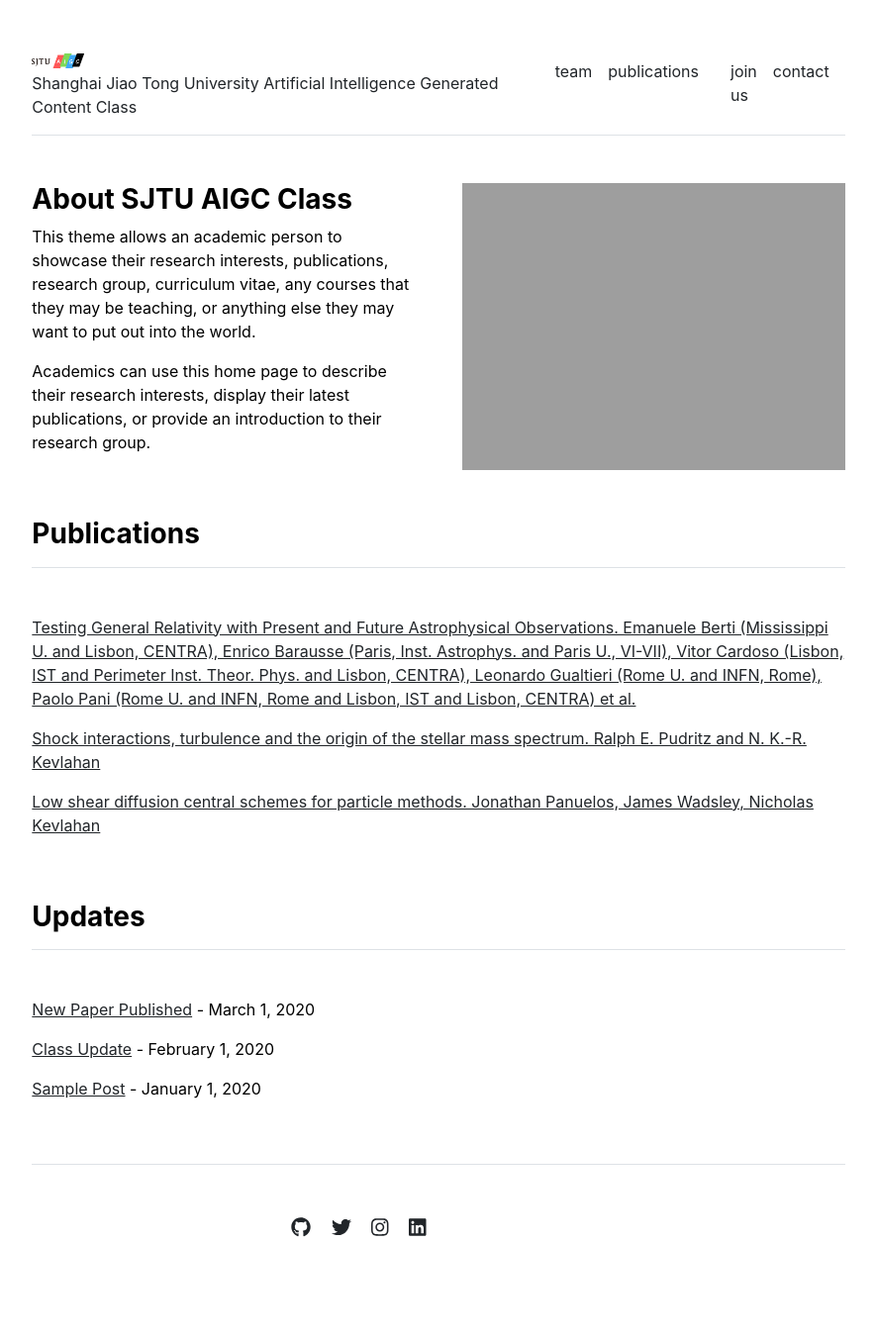
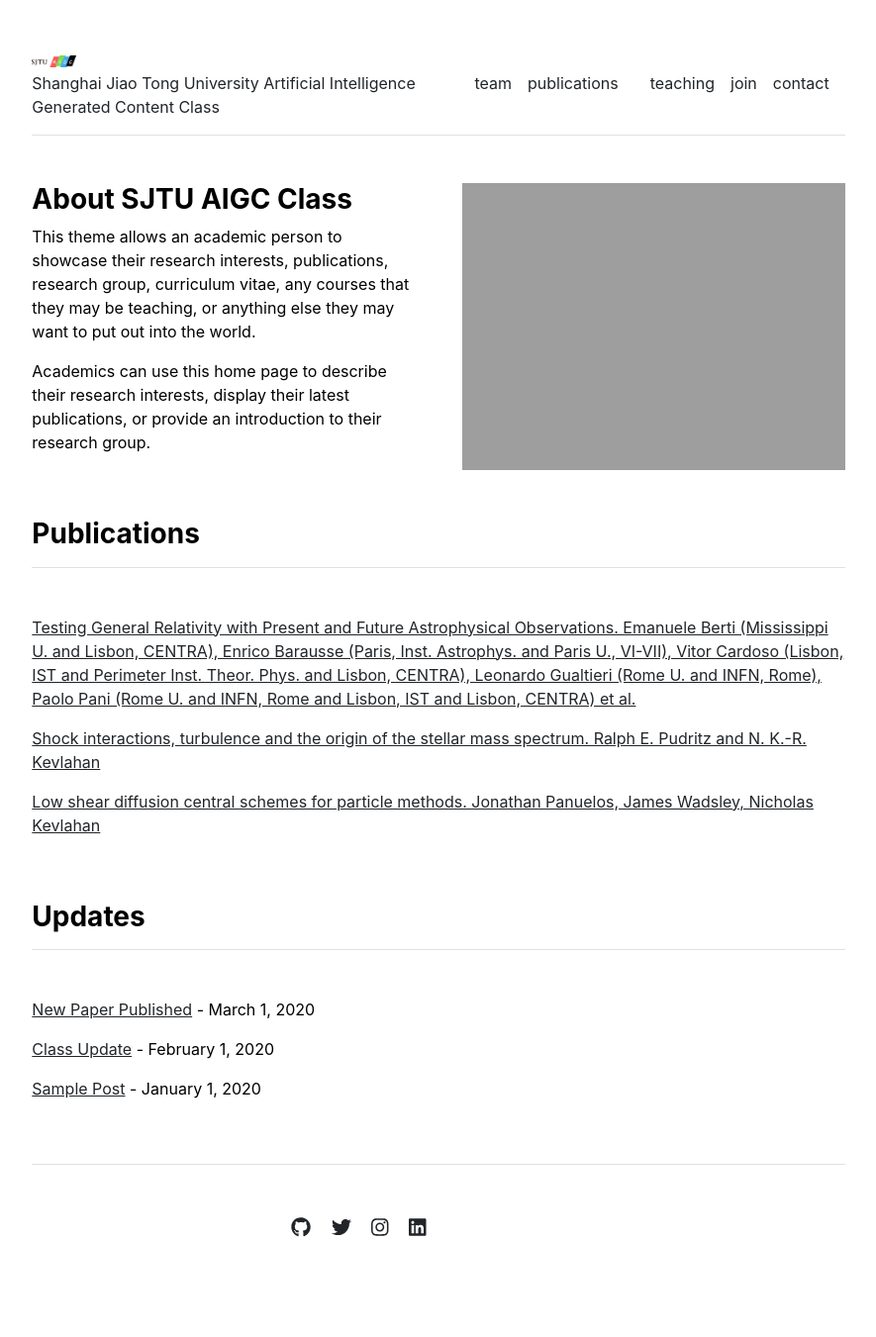
Before and after one commit to SJTU-AIGC/SJTU-AIGC.github.io, a Jekyll site: the page built from index.md, in a window 1280 px wide. Shown: the whole page at 99% size, without its empty margins (197-1082 px from the left). Built offline with Jekyll 4.4.1, drawn with Linux system fonts in a browser that asks for light colours.

Commit message:
Update settings.yml

```diff
--- a/_data/settings.yml
+++ b/_data/settings.yml
@@ -2,9 +2,9 @@
 - {name: 'team', url: '/team'}
 - {name: 'publications', url: '/publications'}
 - - {name: 'awards', url: '/awards'}
-# - {name: 'teaching', url: '/teaching'}
+- {name: 'teaching', url: '/teaching'}
 # - {name: 'cv', url: '/cv'}
-- {name: 'join us', url: '/joinus'}
+- {name: 'join', url: '/joinus'}
 - {name: 'contact', url: '/contact'}
 
 people:
```
